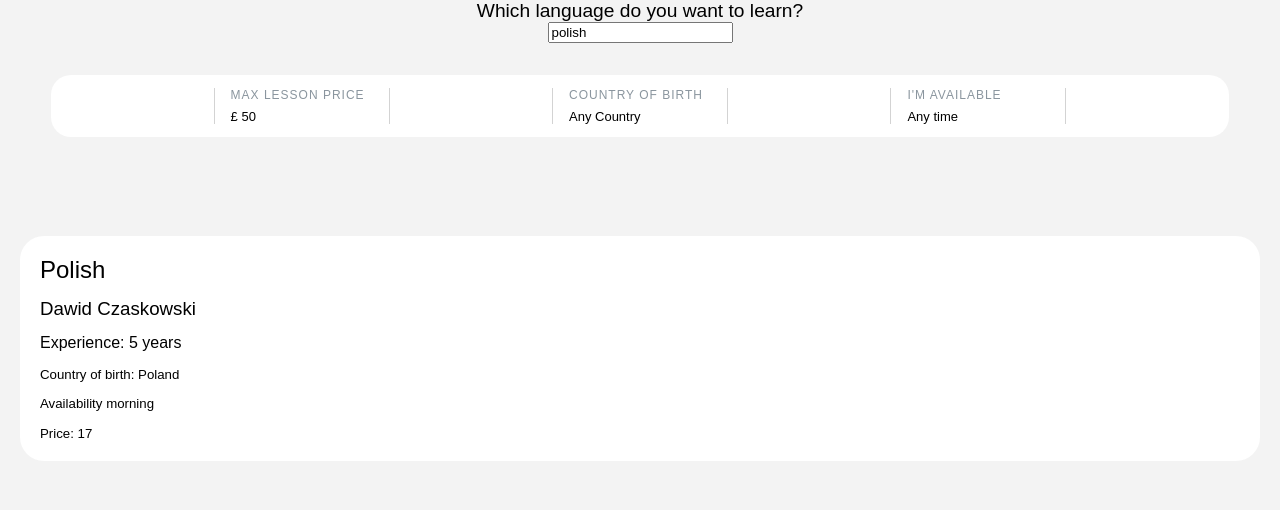
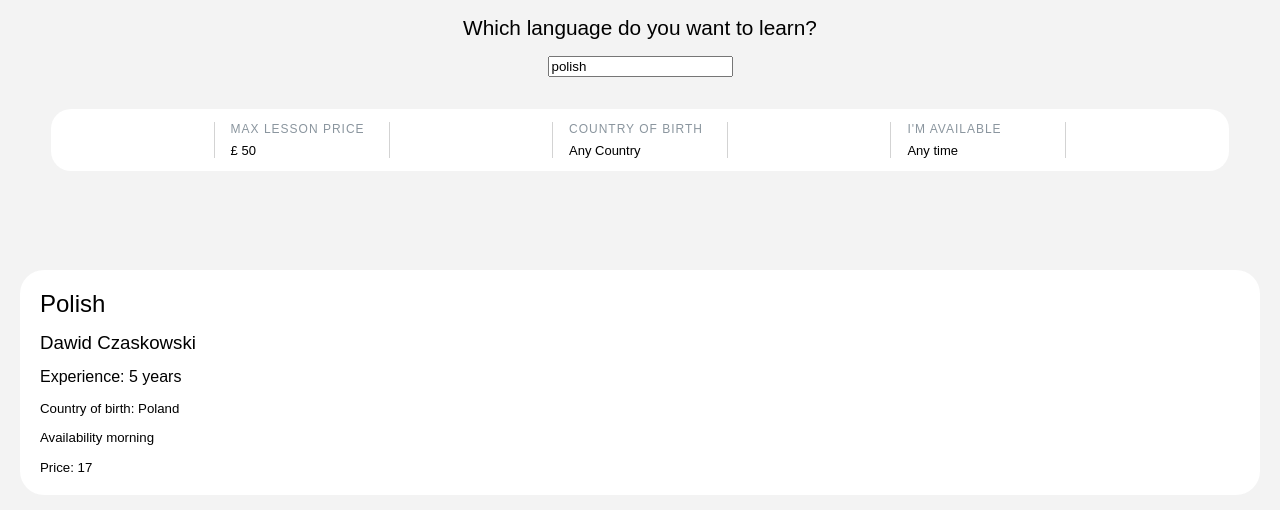
Before and after one commit to ryan50500/Language__App__React__TypeScript, a React (Create React App) app: page / in a window 1280 px wide. Shown: the top 510 px of the page. Built offline with nearby package versions, Linux system fonts and the light colour scheme.

Commit message:
adding further styles

```diff
--- a/src/components/FilteredTeachers.tsx
+++ b/src/components/FilteredTeachers.tsx
@@ -24,13 +24,18 @@ const FilteredTeachers: React.FC<Props> = ({ initialInputText }) => {
     // function is triggered when user clicks outside of the filters
     const filterRef = useRef<HTMLDivElement>(null);
     useEffect(() => {
-        // React.MouseEvent<HTMLDivElement, MouseEvent>
         function handleClickOutside(event: MouseEvent) {
+            event.stopPropagation();
             if (filterRef.current && !filterRef.current.contains(event.target as HTMLElement)) {
+                console.log('poo')
                 setGrayedOut(false);
                 setIsBirthCountryVisible(false);
                 setIsAvailabilityVisible(false);
                 setIsPriceRangeVisible(false);
+            }
+            else {
+                console.log('filters are the target!')
+
             }
         }
         document.addEventListener('mousedown', handleClickOutside);
@@ -39,6 +44,7 @@ const FilteredTeachers: React.FC<Props> = ({ initialInputText }) => {
             document.removeEventListener('mousedown', handleClickOutside);
         };
     }, []);
+
 
 
     // filter the results by language searched, price, birth country of teacher, and teacher availabilty
@@ -65,7 +71,6 @@ const FilteredTeachers: React.FC<Props> = ({ initialInputText }) => {
         setTeacherAvailability(event.target.value);
         // setMaxPrice(parseInt(event.target.value));
     };
-
 
 
 
@@ -115,11 +120,14 @@ const FilteredTeachers: React.FC<Props> = ({ initialInputText }) => {
 
     return (
         <>
+
             {/* filter the results by language  */}
             <SearchLanguage inputText={inputText} setInputText={setInputText} filteredTeachers={filteredTeachers} />
 
+
+            <section id="filter__section" ref={filterRef}>
+                <div className={`${PriceFilterStyles.filter__options} ${grayedOut ? PriceFilterStyles.filter__options__grayed : ''}`}>
                     {/* filter teachers by price */}
-            <div className={`${PriceFilterStyles.filter__options} ${grayedOut ? PriceFilterStyles.filter__options__grayed : ''}`} ref={filterRef}>
                     <div className={`${PriceFilterStyles.filter__padding} ${isPriceRangeVisible ? PriceFilterStyles.filter__padding__white : ''}`}>
                         <div className={PriceFilterStyles.flex__column} onClick={openPriceFilter}>
                             <span className={PriceFilterStyles.filter__type}>MAX LESSON PRICE</span>
@@ -133,7 +141,6 @@ const FilteredTeachers: React.FC<Props> = ({ initialInputText }) => {
                             </div>
                         </div>
                     </div>
-
                     {/* filter teachers by birth country */}
                     <div className={`${PriceFilterStyles.filter__padding} ${isBirthCountryVisible ? PriceFilterStyles.filter__padding__white : ''}`}>
                         <div className={PriceFilterStyles.flex__column} onClick={openBirthCountryFilter}>
@@ -148,7 +155,6 @@ const FilteredTeachers: React.FC<Props> = ({ initialInputText }) => {
                             </div>
                         </div>
                     </div>
-
                     {/* filter teachers by availability */}
                     <div className={`${PriceFilterStyles.filter__padding} ${isAvailabilityVisible ? PriceFilterStyles.filter__padding__white : ''}`}>
                         <div className={PriceFilterStyles.flex__column} onClick={openAvailabilityFilter}>
@@ -164,19 +170,18 @@ const FilteredTeachers: React.FC<Props> = ({ initialInputText }) => {
                         </div>
                     </div>
                 </div>
-
-
                 <div className={`${PriceFilterStyles.filter__options} ${PriceFilterStyles.hover}`}>
                     <div className={`${PriceFilterStyles.filter__input} ${isPriceRangeVisible ? PriceFilterStyles.visible : PriceFilterStyles.hidden}`} >
                         <input type="range" id="priceRange" name="priceRange" min="0" max="50" step="5" value={maxPrice} onChange={handlePriceChange} className={`${PriceFilterStyles.priceSlider}`} />
                     </div>
-                <div className={`${PriceFilterStyles.filter__input} ${isBirthCountryVisible ? PriceFilterStyles.visible : PriceFilterStyles.hidden}`} >
+                    <div className={`${PriceFilterStyles.filter__input} ${isBirthCountryVisible ? PriceFilterStyles.visible : PriceFilterStyles.hidden}`}>
                         <input type="text" id="teacherBirth" name="teacherBirth" value={teacherBirthCountry} onChange={handleBirthCountry} />
                     </div>
-                <div className={`${PriceFilterStyles.filter__input} ${isAvailabilityVisible ? PriceFilterStyles.visible : PriceFilterStyles.hidden}`} >
+                    <div className={`${PriceFilterStyles.filter__input} ${isAvailabilityVisible ? PriceFilterStyles.visible : PriceFilterStyles.hidden}`}>
                         <input type="text" id="teacherAvailability" name="teacherAvailability" value={teacherAvailability} onChange={handleAvailability} />
                     </div>
                 </div>
+            </section>
 
 
             {filteredTeachers.map((arrayItem) => {
--- a/src/components/PriceFilterStyles.module.css
+++ b/src/components/PriceFilterStyles.module.css
@@ -73,8 +73,7 @@
   border-radius: 20px;
 }
 .filter__options__grayed {
-  background-color: #ccc;
-  opacity: 0.5;
+  background-color: #F8F9F9;
 }
 .hover {
   margin: 0.5rem 4% 0 4%;
--- a/src/components/SearchLanguage.tsx
+++ b/src/components/SearchLanguage.tsx
@@ -13,8 +13,8 @@ interface ISearchLanguage {
 const SearchLanguage = ({ inputText, setInputText, filteredTeachers }: ISearchLanguage) => {
     return (
         <>
-            <div style={{ textAlign: "center" }}>
-                <p style={{ fontSize: "1.2rem" }}>Which language do you want to learn?</p>
+            <div style={{ textAlign: "center" }} >
+                <p style={{ fontSize: "1.3rem", margin: "1rem" }}>Which language do you want to learn?</p>
                 <input type="text" name="name" value={inputText} onChange={(e) => setInputText(e.target.value)} />
                 {filteredTeachers.length === 0 ?
                     <div style={{ margin: "1.2rem" }}>Sorry, we currently don't offer that language...</div>
```
Lines whose indentation alone changed are shown as unchanged.
